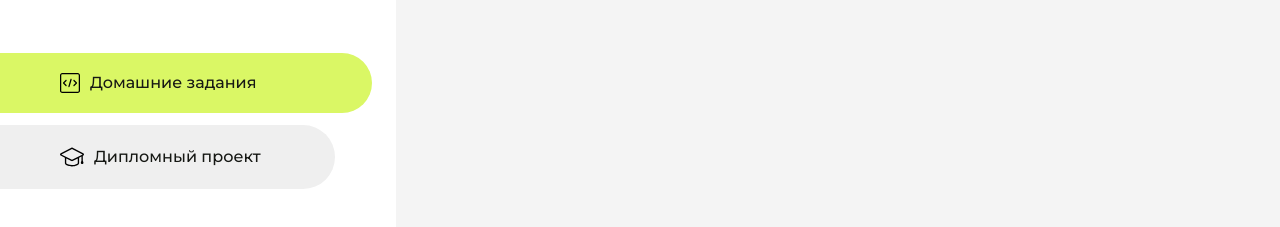
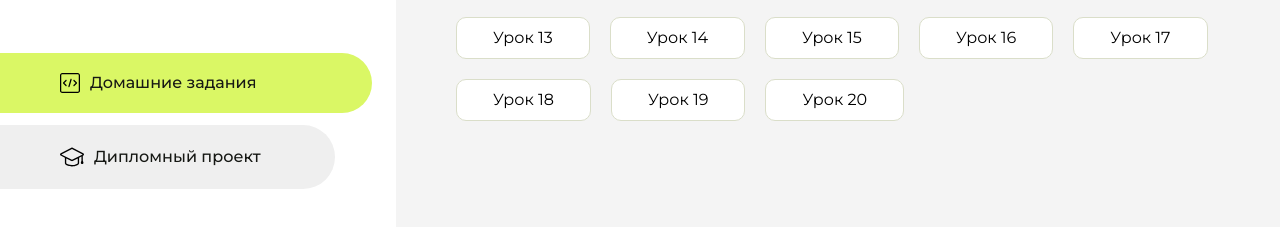
Before and after one commit to denis-olegovich95/homework, a plain HTML site: page index.html in a window 1280 px wide. Shown: the part 283-510 px from the top of the page. Drawn offline with Linux system fonts and the light colour scheme.

Commit message:
Update index.html

```diff
--- a/index.html
+++ b/index.html
@@ -107,6 +107,31 @@
                     <li class="content__list-item">
                         <a href="урок-8/index.html">Урок 8</a>
                     </li>
+                    <li class="content__list-item">
+                        <a href="урок-13/index.html">Урок 13</a>
+                    </li>
+                    <li class="content__list-item">
+                        <a href="урок-14/index.html">Урок 14</a>
+                    </li>
+                    <li class="content__list-item">
+                        <a href="урок-15/index.html">Урок 15</a>
+                    </li>
+                    <li class="content__list-item">
+                        <a href="урок-16/index.html">Урок 16</a>
+                    </li>
+                    <li class="content__list-item">
+                        <a href="урок-17/index.html">Урок 17</a>
+                    </li>
+                    <li class="content__list-item">
+                        <a href="урок-18/index.html">Урок 18</a>
+                    </li>
+                    <li class="content__list-item">
+                        <a href="урок-19/index.html">Урок 19</a>
+                    </li>
+                    <li class="content__list-item">
+                        <a href="урок-20/index.html">Урок 20</a>
+                    </li>
+
                 </ul>
             </div>
             <div class="content__block hidden" id="diplomBlock">
```
